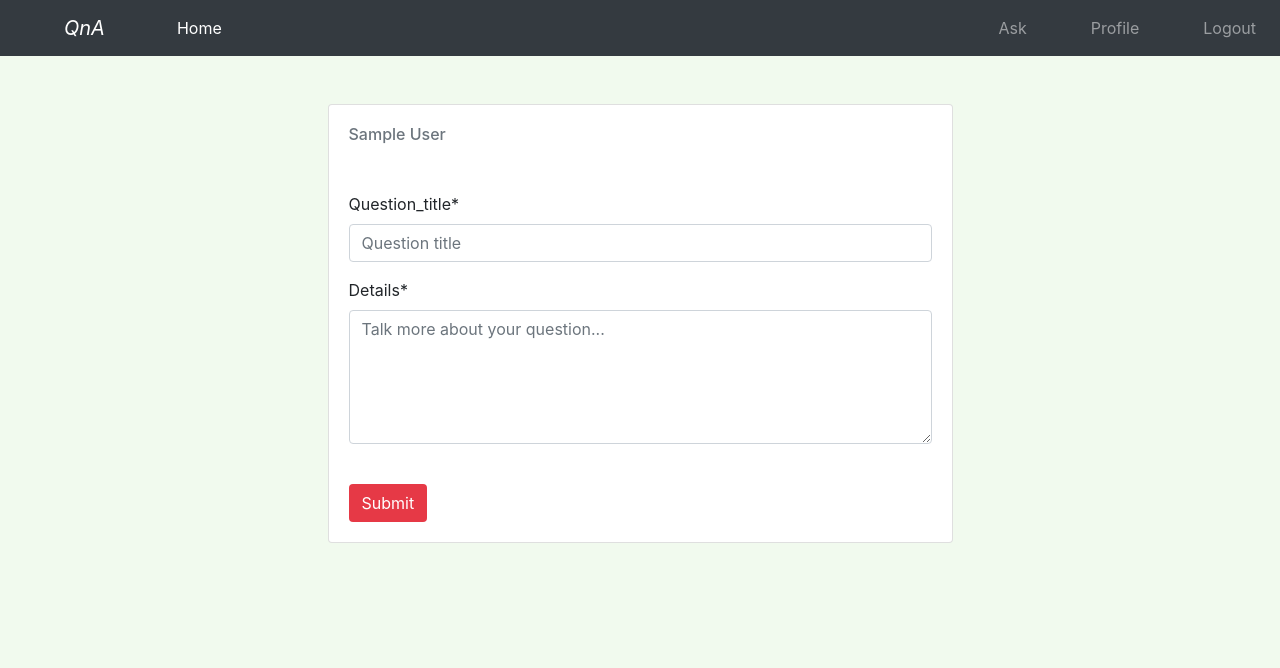
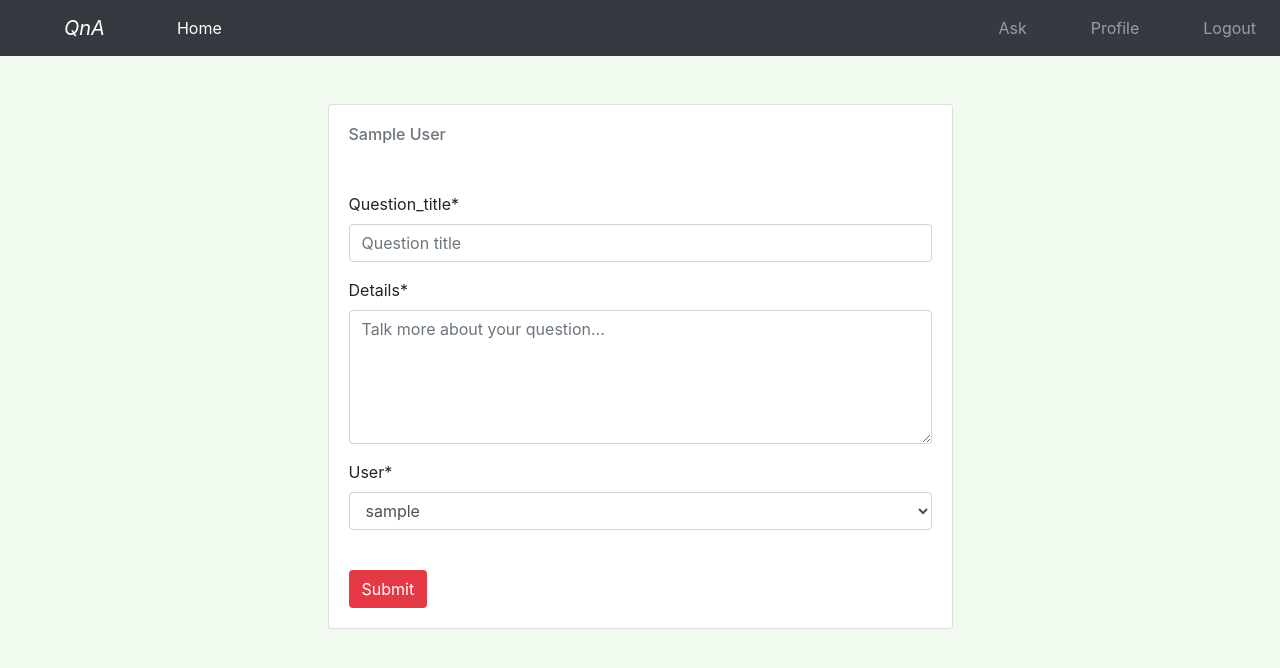
Before and after one commit to Oluwaniphise/Qna, a Django app: page /ask/ in a window 1280 px wide. Shown: the top 668 px of the page. Run offline with Django 3.2, Linux system fonts and the light colour scheme; a user stored in the database is signed in; tables that the repository leaves empty hold one stand-in row (values such as "Sample post"); some libraries are stand-ins or nearby versions.

Commit message:
fixed ask.html

```diff
--- a/QnA/forms.py
+++ b/QnA/forms.py
@@ -8,14 +8,19 @@ class QuestionForm(ModelForm):
 
     class Meta:
         model = Question
-        fields = ['title', 'details', ]
+        fields = ['title', 'details', 'user' ]
     title = forms.CharField( label='Question_title',  widget=forms.TextInput(attrs={'class':'form-control', 'placeholder':'Question title'}))
     details = forms.CharField(label="Details",  widget=forms.Textarea(attrs={'class':'form-control', 'cols':20, 'rows':5, 'placeholder':'Talk more about your question...'}))
-
+    widgets = {
+        'user' : forms.RadioSelect(attrs={'class':'form-control', 'readonly':'readonly' })
+    }
 
 
 class AnswerForm(ModelForm):
     class Meta:
         model = Answer
-        fields = ['body']
+        fields = [
+            'question', 'body', 'user',
+            ]
+    question = forms.CharField(label='Question',  widget=forms.TextInput(attrs={'class':'form-control', 'readonly':'readonly'}))
     body = forms.CharField(label='Answer Question',  widget=forms.Textarea(attrs={'class':'form-control,', 'cols':10, 'rows':5, 'placeholder':'Answer question'}))
--- a/QnA/models.py
+++ b/QnA/models.py
@@ -14,7 +14,7 @@ class Question(models.Model):
     likes = models.ManyToManyField(User, related_name='likes', blank=True)
 
     def __str__(self):
-        return f'{self.title} - {self.user}'
+        return f'{self.title}'
 
     class Meta:
         ordering = ['-created',]
--- a/QnA/urls.py
+++ b/QnA/urls.py
@@ -5,6 +5,6 @@ urlpatterns = [
     path('', views.home, name="home"),
     path('details/<slug>/', views.question_details, name="question_details"),
     path('ask/', views.ask, name="ask"),
-    path('answer/', views.answer_form, name="answer-form"),
+    path('answer/<int:question_id>/', views.answer_form, name="answer-form"),
     path('like/', views.like_question, name="like-question")
 ]
--- a/QnA/views.py
+++ b/QnA/views.py
@@ -24,10 +24,14 @@ def home(request):
 
 @login_required
 def ask(request):
+    user = request.user
+
 
     questions = Question.objects.all()
 
-    form = QuestionForm
+    form = QuestionForm(initial={'user':user,
+    #  'question':question
+     })
     if request.method == 'POST':
         form = QuestionForm(request.POST)
         if form.is_valid():
@@ -50,11 +54,13 @@ def question_details(request,slug):
     return render(request, 'details.html', context)
 
 @login_required
-def answer_form(request):
+def answer_form(request, question_id):
     user = request.user
-    form = AnswerForm()
+    question = Question.objects.get(id=question_id)
+
+    form = AnswerForm(initial={'user':user, 'question':question})
     if request.method == 'POST':
-        form = AnswerForm(request.POST, initial={'user':user})
+        form = AnswerForm(request.POST)
         if form.is_valid():
             form.save()
             return redirect('home')
--- a/static/css/style.css
+++ b/static/css/style.css
@@ -4,6 +4,7 @@
 
 body{
     background-color:#f1faee;
+    overflow-x: hidden;
 }
 
 .card-flex{
--- a/templates/account/registration.html
+++ b/templates/account/registration.html
@@ -17,7 +17,7 @@
         {% endif %}
     </div>
 
-<div class="container-fluid  pt-5">
+<div class="container-fluid  pt-5 mb-5">
   <div class="card heading">
     <div class="card-body">
       <h5 class="text-center ">Ask Questions, Answer Questions</h5>
--- a/templates/index.html
+++ b/templates/index.html
@@ -44,7 +44,7 @@
                             <p><a href="{% url 'login' %}">Login</a> to like</p>
                             {% endif %}
 
-                            <p class="ml-3"><a href="{% url 'answer-form' %}"><i class="fa fa-comment "></i></a></p>
+                            <p class="ml-3"><a href="{% url 'answer-form' q.id %}"><i class="fa fa-comment "></i></a></p>
                             <strong class="ml-2">{{q.answers.count}}</strong>
                         </div>
 
```
Also changed, not shown: QnA/migrations/0001_initial.py, QnA/migrations/0002_auto_20201106_0105.py (added), QnA/migrations/0003_auto_20201106_0106.py (added), 1 other file.
